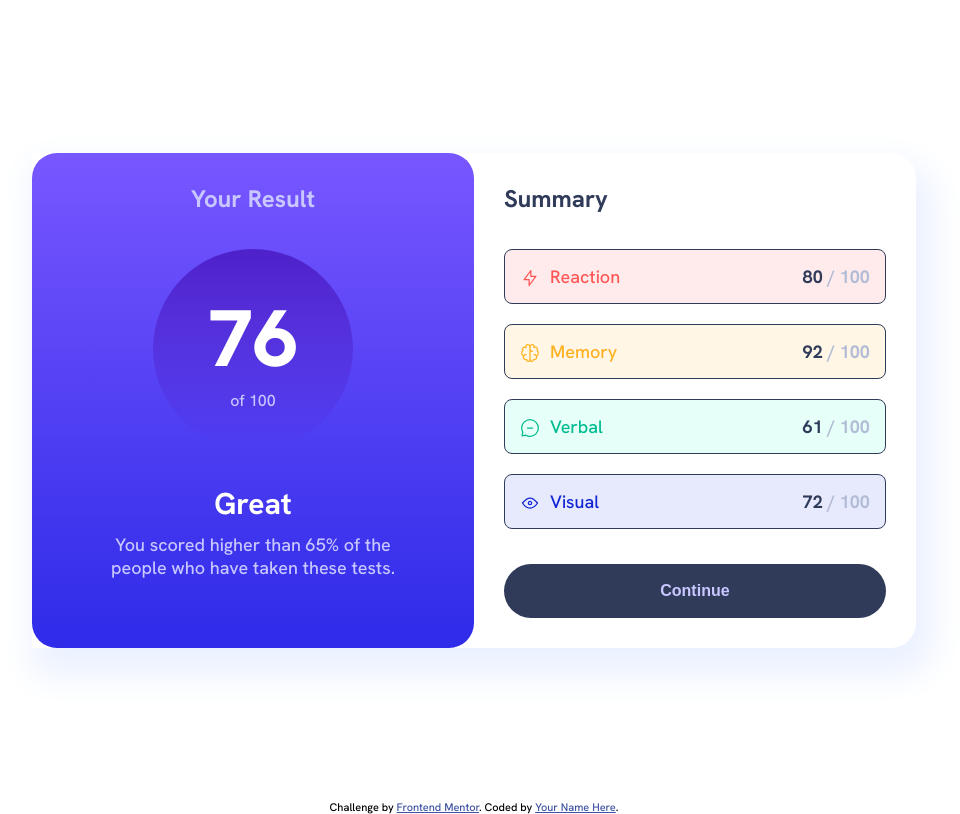
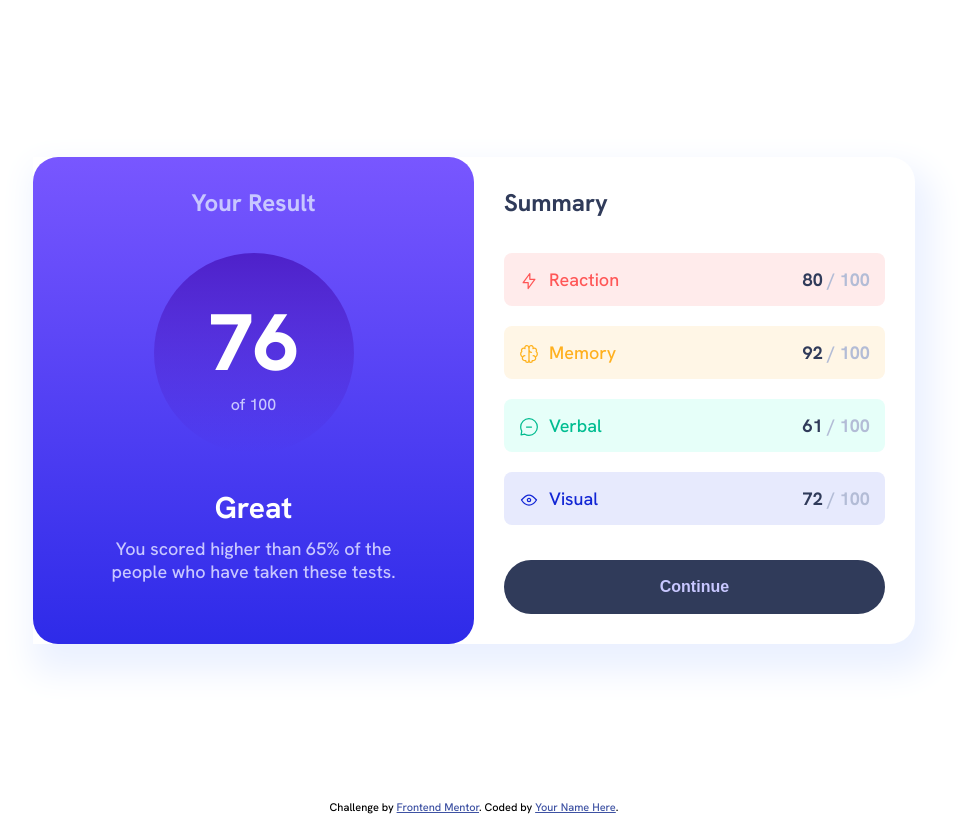
Before and after one commit to nandala-allan/results-summary-component, a plain HTML site: page index.html in a window 1280 px wide. Shown: the whole page, without its empty margins (166-1126 px from the left). Drawn offline with Linux system fonts and the light colour scheme.

Commit message:
edit border

```diff
--- a/css/styles.css
+++ b/css/styles.css
@@ -127,7 +127,6 @@ h2 {
   align-items: center;
   padding: 15px;
   border-radius: 8px;
-  border: 1px solid hsl(224, 30%, 27%);
 }
 
 .summary-components {
```
